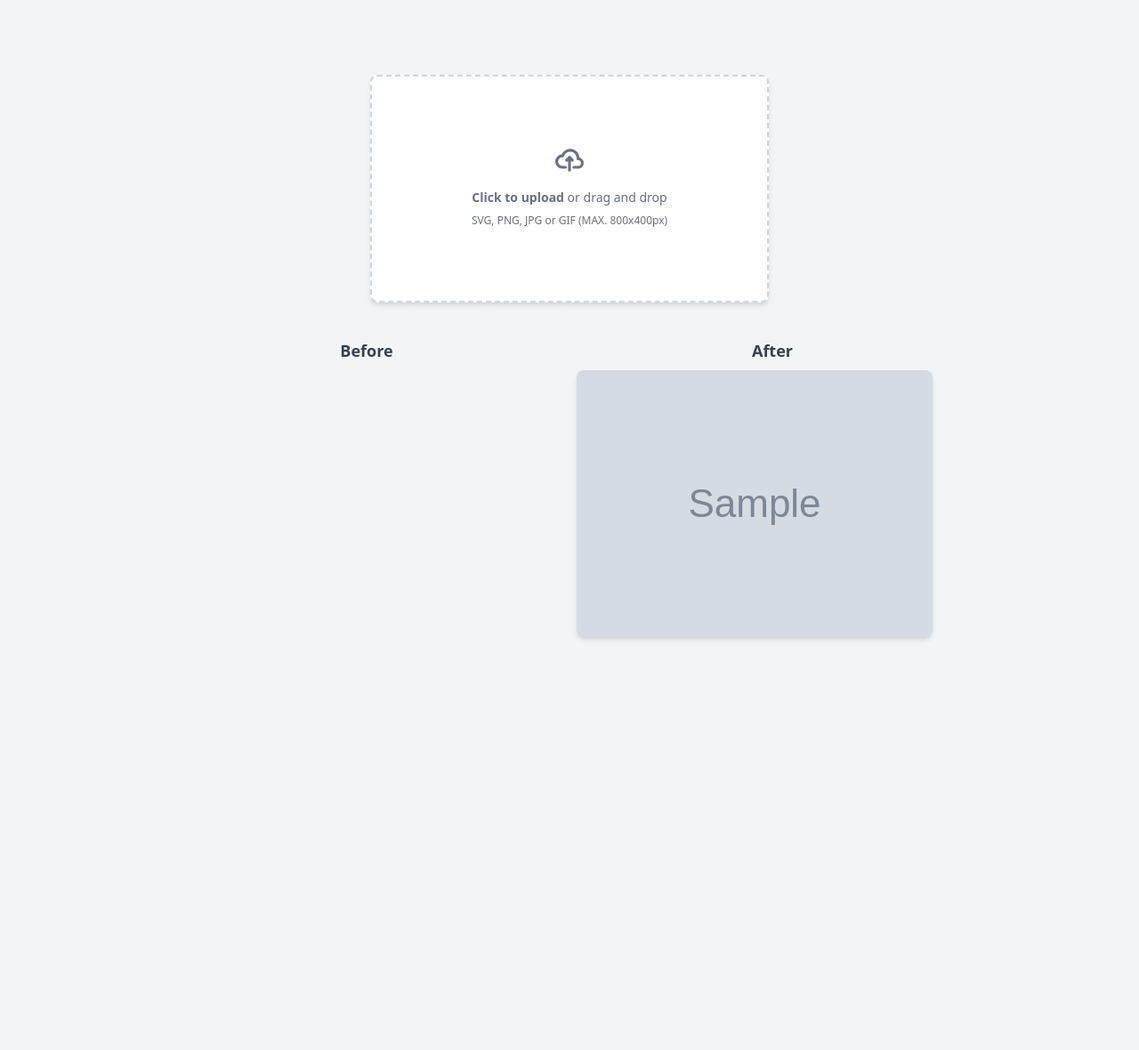
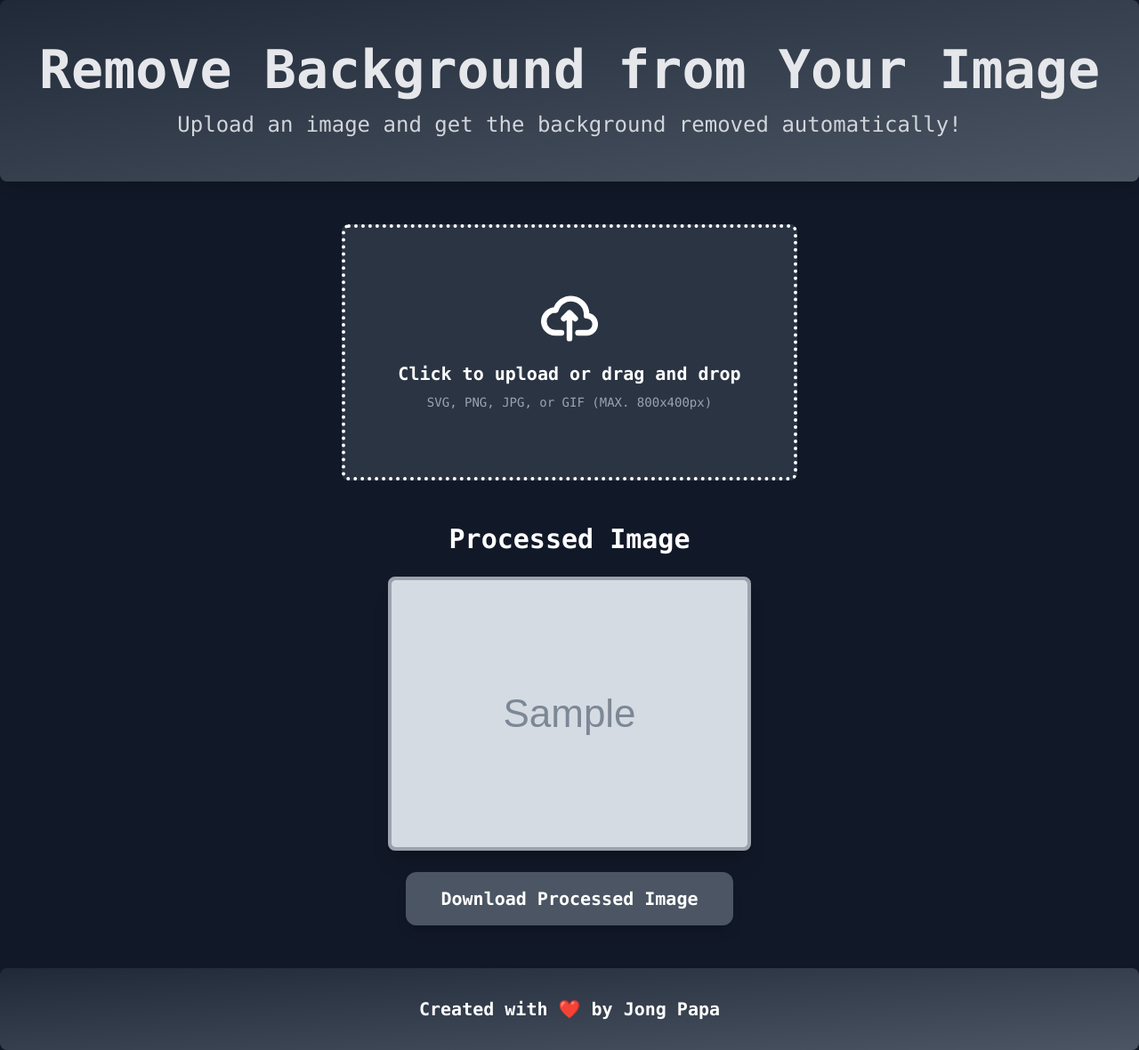
Before and after one commit to 4zan4/bg_remover, a Django app: template remover/templates/remover/upload_result.html in a window 1280 px wide. Shown: the whole page at 89% size. Before the commit the page ends 719 px from the top, so only its background shows below. Run offline with Django 3.2, Linux system fonts and the light colour scheme; the template is opened without the code that fills it: most values are stand-ins (such as "Sample title", 1, 10 or a date in 2020); grey boxes marked "Sample" are stand-in pictures; some libraries are stand-ins or nearby versions.

Commit message:
fix tampilan

```diff
--- a/bg_remover/settings.py
+++ b/bg_remover/settings.py
@@ -125,7 +125,12 @@ STATICFILES_FINDERS = ('compressor.finders.CompressorFinder',)
 
 STATIC_URL = 'static/'
 
+# In settings.py
+MEDIA_URL = '/media/'
+MEDIA_ROOT = BASE_DIR / 'media'
+
 # Default primary key field type
 # https://docs.djangoproject.com/en/5.1/ref/settings/#default-auto-field
 
 DEFAULT_AUTO_FIELD = 'django.db.models.BigAutoField'
+FILE_UPLOAD_MAX_MEMORY_SIZE = 10485760
--- a/remover/templates/remover/upload_result.html
+++ b/remover/templates/remover/upload_result.html
@@ -7,23 +7,25 @@
     <!-- Tailwind CSS CDN -->
     <script src="https://cdn.tailwindcss.com"></script>
     <script>
-      function previewImage(event) {
+      function handleNewUpload(event) {
         const file = event.target.files[0];
         const reader = new FileReader();
 
+        // Show the loading spinner when a new upload is initiated
+        const loadingSpinner = document.getElementById("loading-spinner");
+        loadingSpinner.classList.remove("hidden");
+
+        // Clear the result image when a new upload is initiated
+        const afterImage = document.getElementById("after-image");
+        afterImage.src = ""; // Clear After image
+        afterImage.classList.add("hidden"); // Hide After image
+
+        // Hide the download button while the image is being processed
+        const downloadButton = document.getElementById("download-button");
+        downloadButton.classList.add("hidden");
+
         reader.onload = function () {
-          // Reset previous images
-          const beforeImage = document.getElementById("output-image");
-          const afterImageContainer = document.getElementById("after-image-container");
-          beforeImage.src = ""; // Reset previous preview
-          beforeImage.classList.add("hidden");
-          afterImageContainer.innerHTML = ""; // Clear processed image
-
-          // Set new preview
-          beforeImage.src = reader.result;
-          beforeImage.classList.remove("hidden");
-
-          // Automatically submit the form after previewing
+          // Automatically submit the form after previewing the new image
           document.getElementById("upload-form").submit();
         };
 
@@ -33,22 +35,25 @@
       }
     </script>
   </head>
-  <body class="bg-gray-100 min-h-screen flex flex-col items-center justify-center">
+  <body class="bg-gray-900 min-h-screen flex flex-col items-center justify-center text-white font-mono">
+
+    <!-- Header Section -->
+    <header class="w-full text-center py-12 mb-12 bg-gradient-to-br from-gray-800 to-gray-600 shadow-lg rounded-lg">
+      <h1 class="text-6xl font-extrabold text-gray-200 text-shadow-md">Remove Background from Your Image</h1>
+      <p class="text-2xl mt-4 text-gray-300">Upload an image and get the background removed automatically!</p>
+    </header>
+
     <!-- Upload Section -->
-    <div class="flex items-center justify-center w-full max-w-md mb-10">
-      <form
-        method="POST"
-        enctype="multipart/form-data"
-        class="w-full"
-        id="upload-form">
+    <div class="flex items-center justify-center w-full max-w-lg mb-12">
+      <form method="POST" enctype="multipart/form-data" class="w-full" id="upload-form">
         {% csrf_token %}
         <label
           for="dropzone-file"
-          class="flex flex-col items-center justify-center w-full h-64 border-2 border-gray-300 border-dashed rounded-lg cursor-pointer bg-white shadow-md hover:shadow-lg transition hover:bg-gray-100"
+          class="flex flex-col items-center justify-center w-full h-72 border-4 border-dotted border-white rounded-lg cursor-pointer bg-gray-700 bg-opacity-70 hover:bg-opacity-80 transition-all"
         >
           <div class="flex flex-col items-center justify-center pt-5 pb-6">
             <svg
-              class="w-8 h-8 mb-4 text-gray-500"
+              class="w-16 h-16 mb-4 text-white"
               aria-hidden="true"
               xmlns="http://www.w3.org/2000/svg"
               fill="none"
@@ -62,46 +67,55 @@
                 d="M13 13h3a3 3 0 0 0 0-6h-.025A5.56 5.56 0 0 0 16 6.5 5.5 5.5 0 0 0 5.207 5.021C5.137 5.017 5.071 5 5 5a4 4 0 0 0 0 8h2.167M10 15V6m0 0L8 8m2-2 2 2"
               />
             </svg>
-            <p class="mb-2 text-sm text-gray-500">
-              <span class="font-semibold">Click to upload</span> or drag and drop
-            </p>
-            <p class="text-xs text-gray-500">
-              SVG, PNG, JPG or GIF (MAX. 800x400px)
-            </p>
+            <p class="mb-2 text-xl text-white font-bold">Click to upload or drag and drop</p>
+            <p class="text-sm text-gray-400">SVG, PNG, JPG, or GIF (MAX. 800x400px)</p>
           </div>
           <input
             id="dropzone-file"
             type="file"
             name="image"
             class="hidden"
-            onchange="previewImage(event)"
-            required/>
+            onchange="handleNewUpload(event)"
+            required />
         </label>
       </form>
     </div>
 
-    <!-- Before and After Section -->
-    <div class="grid grid-cols-1 md:grid-cols-2 gap-4 w-full max-w-4xl">
-      <div class="text-center">
-        <h1 class="text-lg font-semibold text-gray-700 mb-2">Before</h1>
+    <!-- Loading Spinner Section -->
+    <div id="loading-spinner" class="hidden flex items-center justify-center mb-4">
+      <svg class="animate-spin h-12 w-12 mr-4 text-gray-400" xmlns="http://www.w3.org/2000/svg" fill="none" viewBox="0 0 24 24" stroke="currentColor">
+        <path stroke-linecap="round" stroke-linejoin="round" stroke-width="2" d="M12 2v20m10-10H2"></path>
+      </svg>
+      <span class="text-white text-lg">Processing image...</span>
+    </div>
+
+    <!-- After Section (Processed Image) -->
+    <div class="text-center">
+      {% if output_image %}
+        <h2 class="text-3xl font-semibold text-white mb-6 text-shadow-md">Processed Image</h2>
         <img
-          id="output-image"
-          class="h-auto max-w-full rounded-lg shadow-md hidden"
-          alt="Uploaded Image Preview"
+          id="after-image"
+          class="h-auto max-w-full rounded-lg shadow-xl border-4 border-gray-400"
+          src="{{ output_image }}"
+          alt="Processed Image"
         />
-      </div>
-      <div class="text-center">
-        <h1 class="text-lg font-semibold text-gray-700 mb-2">After</h1>
-        <div id="after-image-container">
-          {% if output_image %}
-          <img
-            class="h-auto max-w-full rounded-lg shadow-md"
-            src="{{ output_image }}"
-            alt="Processed Image"
-          />
-          {% endif %}
-        </div>
-      </div>
+        <!-- Show Download Button after Image is Processed -->
+        <a
+          id="download-button"
+          href="{{ output_image }}"
+          download="processed_image.png"
+          class="mt-6 inline-block px-10 py-4 bg-gray-600 text-white rounded-xl text-xl font-semibold shadow-lg hover:bg-gray-700 transition-all"
+        >
+          Download Processed Image
+        </a>
+      {% elif error_message %}
+        <div class="text-red-500 text-lg mt-4">{{ error_message }}</div>
+      {% endif %}
     </div>
+
+    <!-- Footer Section -->
+    <footer class="w-full text-center py-8 bg-gradient-to-br from-gray-800 to-gray-600 mt-12 shadow-xl rounded-lg">
+      <p class="text-white text-xl font-bold">Created with ❤️ by Jong Papa</p>
+    </footer>
   </body>
 </html>
```
Also changed, not shown: remover/views.py (+23 -14 lines), db.sqlite3.
